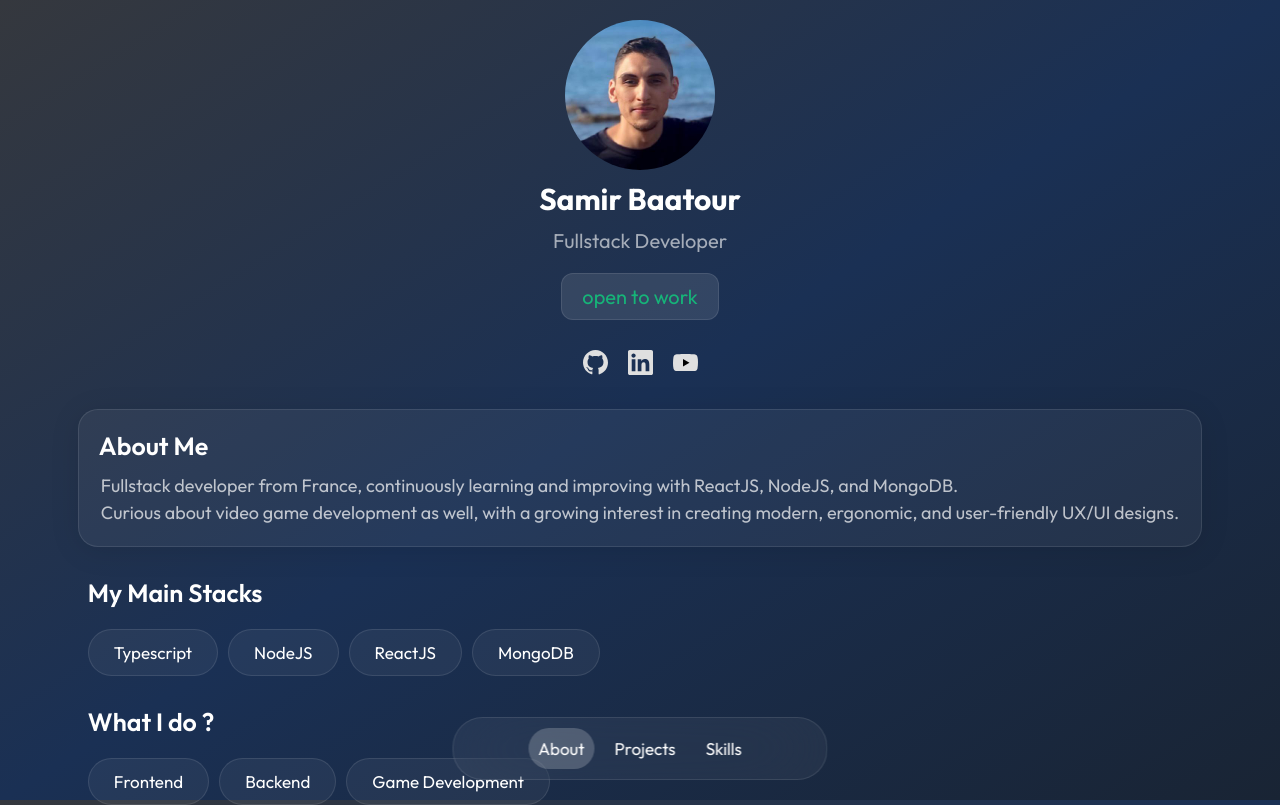
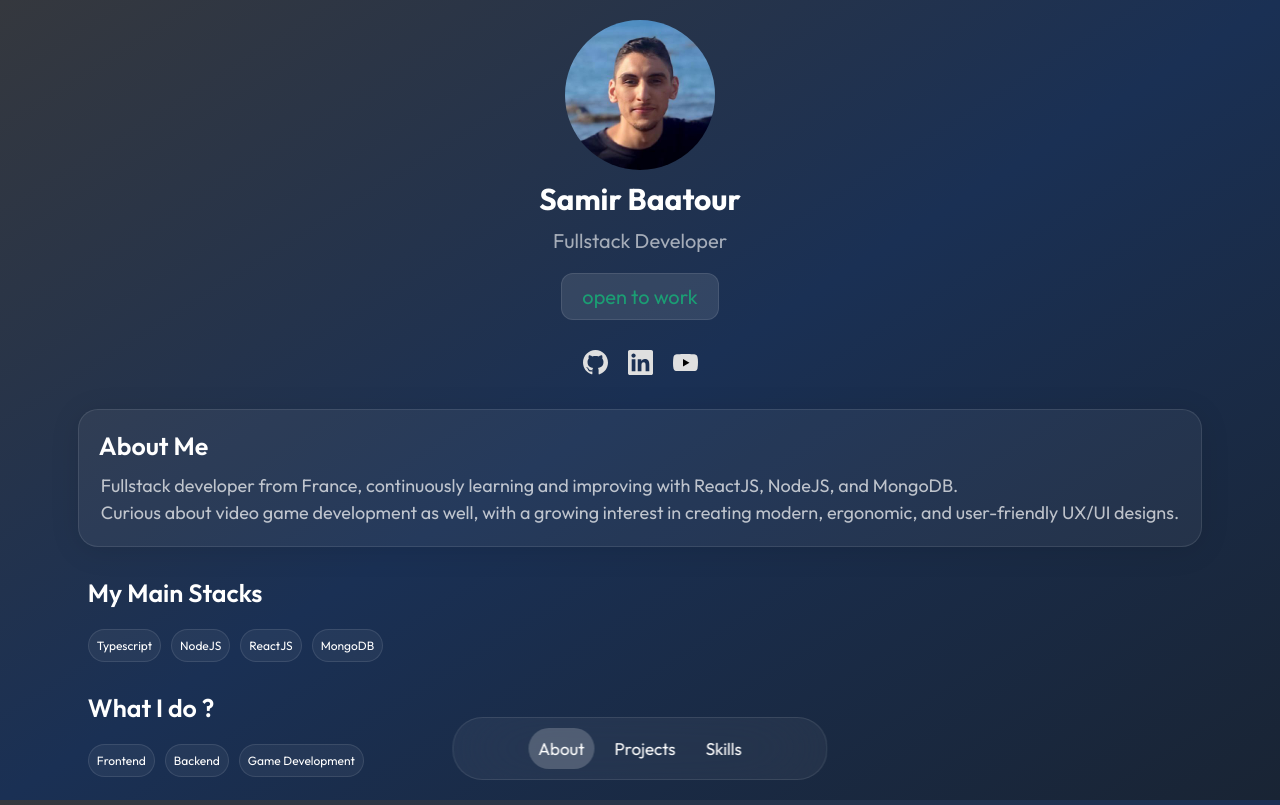
Before and after one commit to SuperCoolNinja/portfolio-2025, a React (Vite) app: page / in a window 1280 px wide. Shown: the top 805 px of the page. Built offline with nearby package versions, Linux system fonts and the light colour scheme.

Commit message:
tags are now separate components

```diff
--- /dev/null
+++ b/src/components/Tags/Tags.tsx
@@ -0,0 +1,16 @@
+import type { ITags } from "../../interfaces/ITags";
+import styles from "./tags.module.css";
+
+const Tags: React.FunctionComponent<ITags> = ({ labels }) => {
+  return (
+    <ul className={styles.items}>
+      {labels.map((v, i) => (
+        <li className={`${styles.item}`} key={i}>
+          {v}
+        </li>
+      ))}
+    </ul>
+  );
+};
+
+export default Tags;
--- /dev/null
+++ b/src/components/Tags/tags.module.css
@@ -0,0 +1,15 @@
+.items {
+  display: flex;
+  flex-direction: row;
+  gap: 1rem;
+  margin-bottom: 1rem;
+}
+
+.item {
+  background-color: var(--bg-color-light);
+  border-radius: 3rem;
+  padding: 0.8rem;
+  font-size: 1.2rem;
+  font-weight: normal;
+  border: 1px solid var(--border-color);
+}
--- a/src/features/About/About.tsx
+++ b/src/features/About/About.tsx
@@ -35,7 +35,7 @@ const About: React.FunctionComponent = () => {
       <div className={styles.wrapper_about_items}>
         <CardAboutMe />
         {aboutItemsData.map((data, idx) => (
-          <Items key={idx} {...data} />
+          <Items key={idx} subtitle={data.subtitle} labels={data.labels} />
         ))}
       </div>
     </div>
--- a/src/features/About/about.module.css
+++ b/src/features/About/about.module.css
@@ -94,7 +94,7 @@
   margin: 2rem 2rem 0;
 }
 
-.items {
+/* .items {
   display: flex;
   flex-direction: row;
   gap: 1rem;
@@ -109,11 +109,11 @@
   font-weight: normal;
   border: 1px solid var(--border-color);
 }
+*/
 
 .items_container:last-child {
   margin-bottom: 15rem;
 }
-
 @media screen and (min-width: 1010px) {
   .title,
   .subtitle {
--- a/src/features/About/components/Items.tsx
+++ b/src/features/About/components/Items.tsx
@@ -1,17 +1,12 @@
+import Tags from "../../../components/Tags/Tags";
 import type { IAboutItems } from "../../../interfaces/IAboutItems";
 import styles from "../about.module.css";
 
-const Items: React.FunctionComponent<IAboutItems> = ({ subtitle, items }) => {
+const Items: React.FunctionComponent<IAboutItems> = ({ subtitle, labels }) => {
   return (
     <div className={styles.items_container}>
       <p className={styles.subtitle}>{subtitle}</p>
-      <ul className={styles.items}>
-        {items.map((v, i) => (
-          <li className={styles.item} key={i}>
-            {v}
-          </li>
-        ))}
-      </ul>
+      <Tags labels={labels} />
     </div>
   );
 };
--- a/src/features/About/data/aboutItem_data.ts
+++ b/src/features/About/data/aboutItem_data.ts
@@ -3,10 +3,10 @@ import type { IAboutItems } from "../../../interfaces/IAboutItems";
 export const aboutItemsData: IAboutItems[] = [
   {
     subtitle: "My Main Stacks",
-    items: ["Typescript", "NodeJS", "ReactJS", "MongoDB"],
+    labels: ["Typescript", "NodeJS", "ReactJS", "MongoDB"],
   },
   {
     subtitle: "What I do ?",
-    items: ["Frontend", "Backend", "Game Development"],
+    labels: ["Frontend", "Backend", "Game Development"],
   },
 ];
--- a/src/interfaces/IAboutItems.ts
+++ b/src/interfaces/IAboutItems.ts
@@ -1,4 +1,5 @@
-export interface IAboutItems {
+import type { ITags } from "./ITags";
+
+export interface IAboutItems extends ITags {
   subtitle: string;
-  items: string[];
 }
--- /dev/null
+++ b/src/interfaces/ITags.ts
@@ -0,0 +1,3 @@
+export interface ITags {
+  labels: string[];
+}
```
